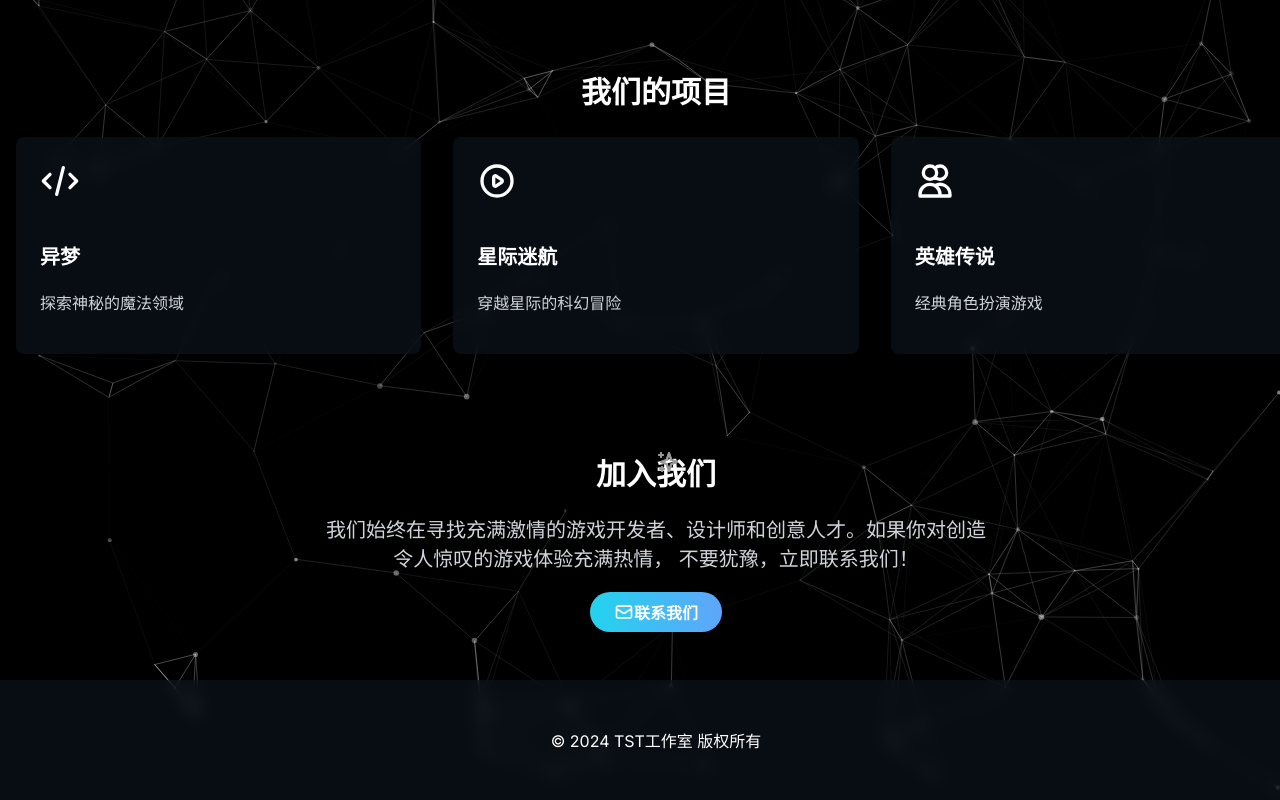
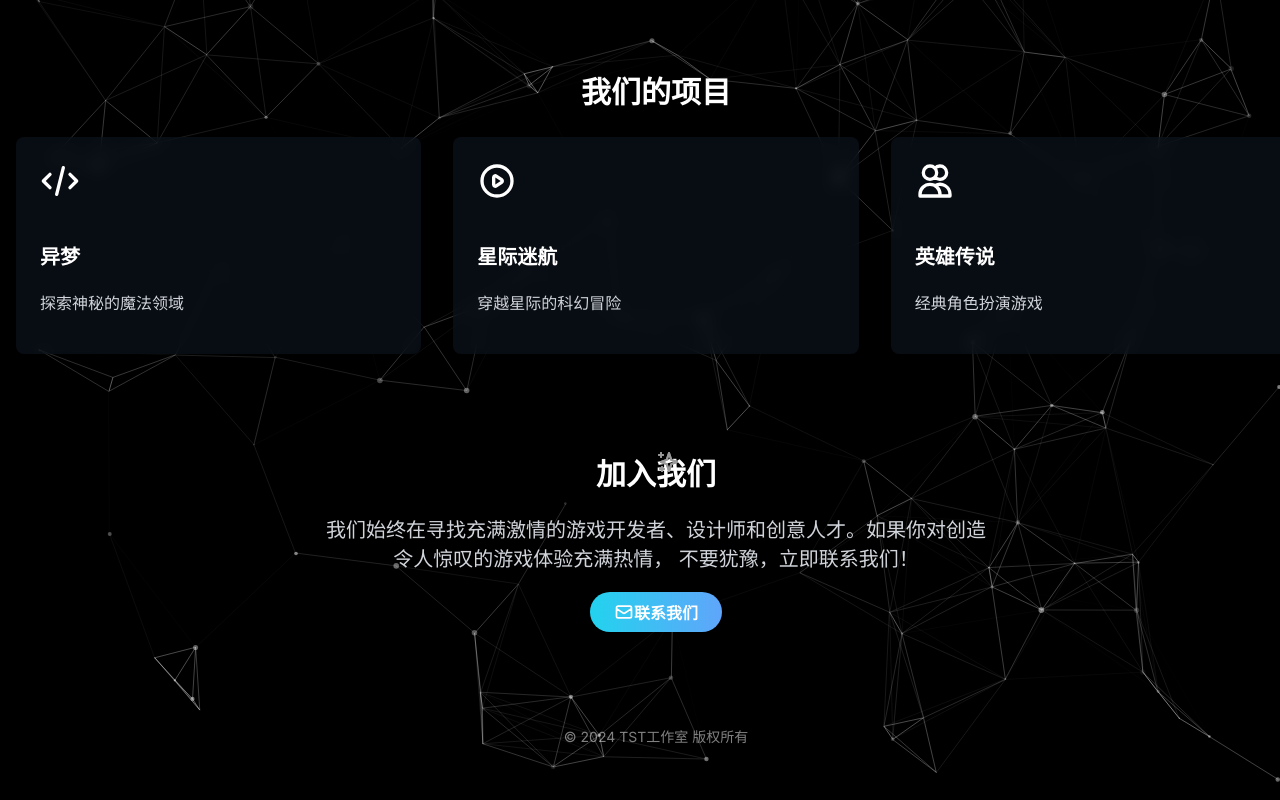
Before and after one commit to tamikip/tst.io, a plain HTML site: page index.html in a window 1280 px wide. Shown: the part 824-1624 px from the top of the page. Drawn offline with nearby package versions, Linux system fonts and the light colour scheme.

Commit message:
Add files via upload

```diff
--- a/index.html
+++ b/index.html
@@ -323,6 +323,16 @@
         .hover-glow:hover {
             text-shadow: 0 0 10px var(--color-cyan-400), 0 0 20px var(--color-cyan-400), 0 0 30px var(--color-cyan-400);
         }
+
+        .footer-text {
+            font-size: 0.875rem;
+            color: rgba(255, 255, 255, 0.5);
+            transition: color 0.3s ease;
+        }
+
+        .footer-text:hover {
+            color: rgba(255, 255, 255, 0.8);
+        }
     </style>
 </head>
 <body>
@@ -417,9 +427,9 @@
                 </section>
             </main>
 
-            <footer class="bg-gray-900 bg-opacity-50 backdrop-filter backdrop-blur-sm py-8">
+            <footer class="py-8">
                 <div class="container mx-auto px-4 text-center">
-                    <p class="hover-glow">© 2024 TST工作室 版权所有</p>
+                    <p class="footer-text">© 2024 TST工作室 版权所有</p>
                 </div>
             </footer>
         </div>
```
